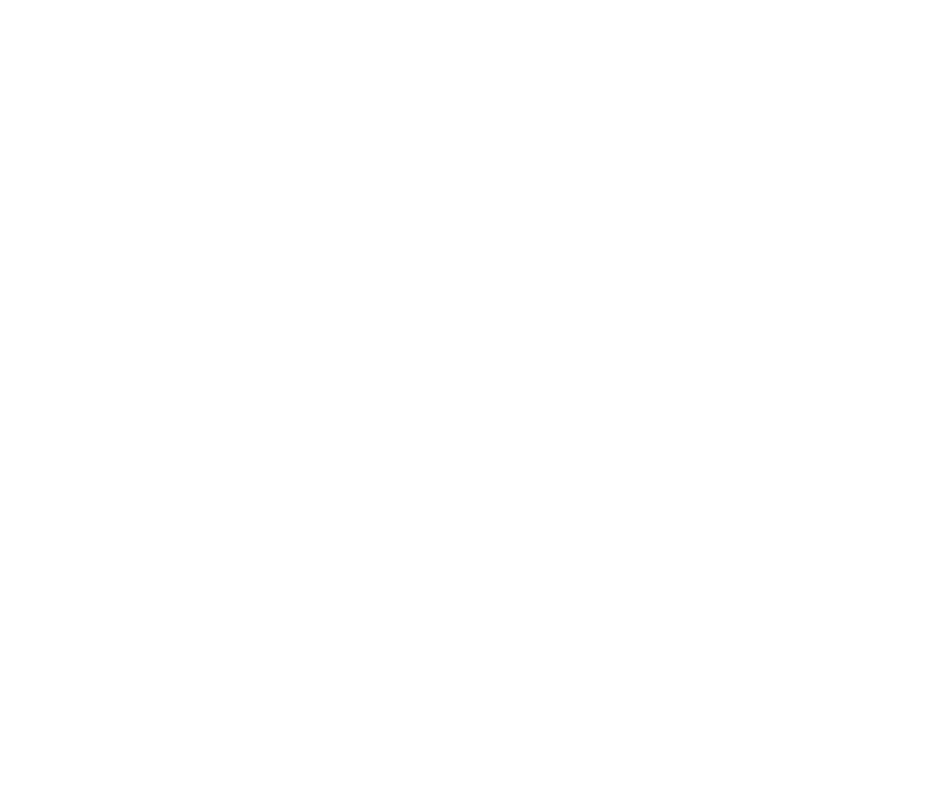
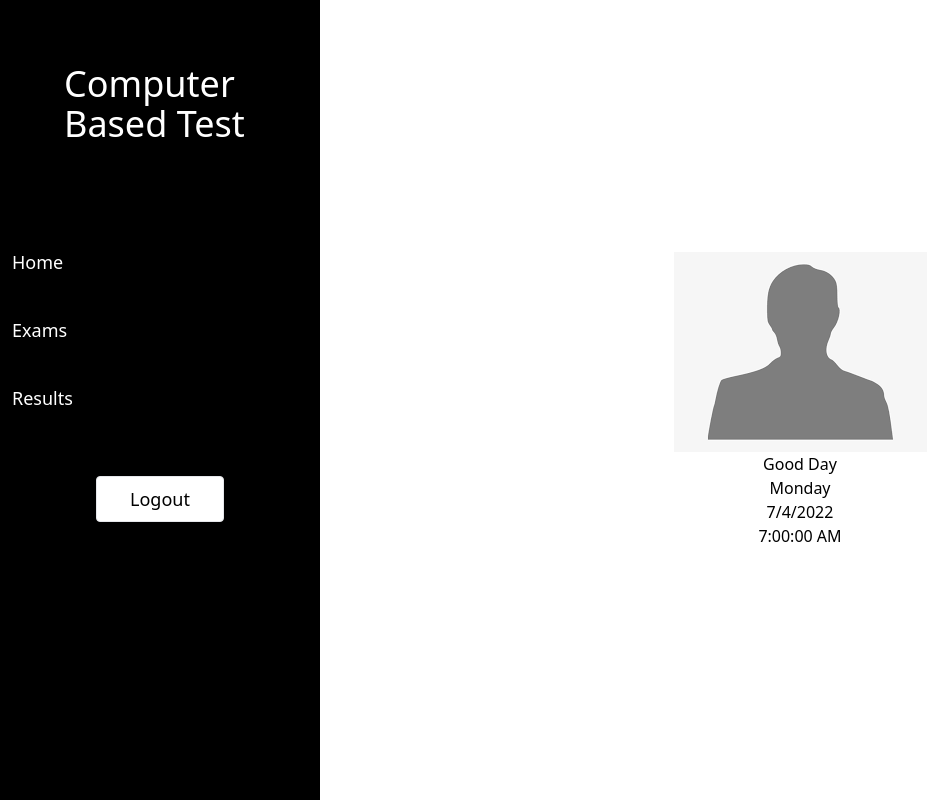
Before and after one commit to Musab1258/E-Testing, a React (Create React App) app: page /UserHome in a window 1280 px wide. Before the commit this address had no page. Shown: the whole page, without its empty margins (0-943 px from the left). Built offline with nearby package versions, Linux system fonts and the light colour scheme.

Commit message:
worked on the user's homepage

```diff
--- a/public/index.html
+++ b/public/index.html
@@ -28,7 +28,6 @@
   </head>
   <body>
     <noscript>You need to enable JavaScript to run this app.</noscript>
-    <div id="modal"></div>
     <div id="root"></div>
     <!--
       This HTML file is a template.
--- a/src/App.js
+++ b/src/App.js
@@ -3,7 +3,7 @@
 
 function App() {
   return (
-    <div className="text-lg m-10">
+    <div className="bg-black text-white h-screen">
       <Home />
     </div>
   );
--- /dev/null
+++ b/src/components/Exams.js
@@ -0,0 +1,13 @@
+function Exams() {
+    return (
+        <div>
+            <section>
+                <p>Jamb Examination</p>
+                <p>Duration: 1:00:00</p>
+                <button>Start Exam</button>
+            </section>
+        </div>
+    )
+}
+
+export default Exams;
--- a/src/components/Home.js
+++ b/src/components/Home.js
@@ -5,14 +5,15 @@
   const [isOpen, setIsOpen] = useState(false);
 
     return (
-      <div>
+      <div className="p-10">
         <h1 className="text-3xl mb-96">Computer Based Test</h1>
-        <div>
+        <h2 className="text-3xl mb-10">Aptitude Test</h2>
+        <section>
           {isOpen && <LoginModal setIsOpen={setIsOpen} />}
-          <button className="text-l border rounded p-1 w-40" onClick={() => setIsOpen(true)}>
-            Login
-          </button>
-        </div>
+        </section>
+        <button className="text-l border rounded py-2 px-10 bg-white text-black" onClick={() => setIsOpen(true)}>
+          Login
+        </button>
       </div>
     )
 }
--- a/src/components/LoginModal.js
+++ b/src/components/LoginModal.js
@@ -1,33 +1,37 @@
 import { useState } from "react";
+import { Link } from "react-router-dom";
 
 function LoginModal({ setIsOpen }) {
   const [name, setName] = useState("");
   const [password, setPassword] = useState("");
 
   return (
-    <div>
-      <form className="w-2/4 mx-auto mt-auto border border-black flex flex-col">
-        <label className="mb-3.5 m-auto flex flex-col">UserName
+    <div className="fixed top-0 h-screen w-screen">
+      <div className="flex m-auto justify-items-center h-screen w-2/4">
+        <form className="m-auto w-screen h-4/5 border-white bg-white text-black rounded-lg shadow-lg shadow-white p-2">
+          <h1 className="h-10 m-auto text-lg rounded-lg bg-black text-white text-center">Login</h1>
+          <p className="text-center my-4 text-lg">Please fill in your details to login</p>
+          <label className="mb-5 mx-5 flex flex-col">UserName
             <input
               type="text"
-            placeholder="input username"
+              placeholder="input fullname"
               value={name}
               onChange={(e) => setName(e.target.value)}
-            className="w-4/5 mt-1.5 border rounded border-black"
+              className="w-11/12 h-10 mt-1.5 border rounded border-black"
             />
           </label>
-        <label className="flex flex-col">Password
+          <label className="mb-5 mx-5 flex flex-col">Password
             <input
               type="password"
               placeholder="input password"
               value={password}
               onChange={(e) => setPassword(e.target.value)}
-            className="w-4/5 mt-1.5 border rounded border-black"
+              className="w-11/12 h-10 mt-1.5 border rounded border-black"
             />
           </label>
-        <label className="mb-3.5 m-auto flex flex-col">
+          <label className="mb-5 mx-5 flex flex-col">
             Choose category
-        <select className="w-4/5 mt-1.5 border rounded border-black">
+          <select className="w-11/12 h-10 mt-1.5 border rounded border-black">
             <option value="none">
               select a category
             </option>
@@ -39,13 +43,16 @@
             </option>
           </select>
           </label>
-        <button onClick={() => setIsOpen(false)}>
+          <button className="ml-80 w-1/6 h-auto p-2 mr-2 border border-black" onClick={() => setIsOpen(false)}>
             Cancel
           </button>
-        <button>
+          <Link to="/UserHome">
+            <button className="w-1/6 h-auto p-2 border border-black">
               Login
             </button>
+          </Link>
         </form>
+      </div>
     </div>
   )
 }
--- /dev/null
+++ b/src/components/Nav.js
@@ -0,0 +1,17 @@
+import { Link } from "react-router-dom";
+
+function Nav() {
+    return (
+        <nav className="flex flex-col bg-black text-white text-lg ">
+            <h1 className="text-4xl m-16">Computer Based Test</h1>
+            <ul>
+              <li className="my-10 ml-3"><Link to="/UserHome">Home</Link></li>
+              <li className="my-10 ml-3"><Link to="/Exams">Exams</Link></li>
+              <li className="my-10 ml-3"><Link to="Results">Results</Link></li>
+              <li className="mt-16 mx-24 py-2 px-4 border rounded bg-white text-black text-center"><button><Link to="/">Logout</Link></button></li>
+            </ul>
+        </nav>
+    )
+}
+
+export default Nav;
--- /dev/null
+++ b/src/components/UserHome.js
@@ -0,0 +1,20 @@
+import Nav from "./Nav";
+import Placeholder from "../images/placeholder-image.png"
+
+function UserHome({ name }) {
+    return (
+      <div className="grid grid-cols-4 h-screen">
+        <Nav className="col-span-1" />
+        <section className="col-span-3 flex flex-col justify-items-center items-center my-auto">
+          <img src={Placeholder} alt="" />
+          <p>Good Day</p>
+          <p>{name}</p>
+          <p>Monday</p>
+          <p>7/4/2022</p>
+          <p>7:00:00 AM</p>
+        </section>
+      </div>
+    )
+}
+
+export default UserHome;
--- a/src/index.js
+++ b/src/index.js
@@ -3,7 +3,9 @@
 import './index.css';
 import App from './App';
 import { BrowserRouter, Routes, Route } from "react-router-dom";
+import Home from "./components/Home";
 import Login from './routes/login';
+import UserHome from './components/UserHome';
 import reportWebVitals from './reportWebVitals';
 
 ReactDOM.render(
@@ -11,7 +13,9 @@
     <BrowserRouter>
       <Routes>
         <Route path='/' element={<App />} />
+        <Route path='Home' element={<Home />} />
         <Route path='login' element={<Login />} />
+        <Route path='UserHome' element={<UserHome />} />
       </Routes>
     </BrowserRouter>
   </React.StrictMode>,
--- /dev/null
+++ b/src/routes/examwelcome.js
@@ -0,0 +1,16 @@
+function ExamWelcome() {
+    return (
+      <div>
+        <section>
+          <h1>Jamb Exam</h1>
+          <p>0:40:00 remaining</p>
+          <p>1 2 3 4 5 6 7</p>
+        </section>
+        <section>
+          <p>Attempt all questions</p>
+          <p>Exam Duration: 00:49:19</p>
+          <button>Resume</button>
+        </section>
+      </div>
+    )
+}
```
Also changed, not shown: src/images/placeholder-image.png (added). Lines whose indentation alone changed are shown as unchanged.
